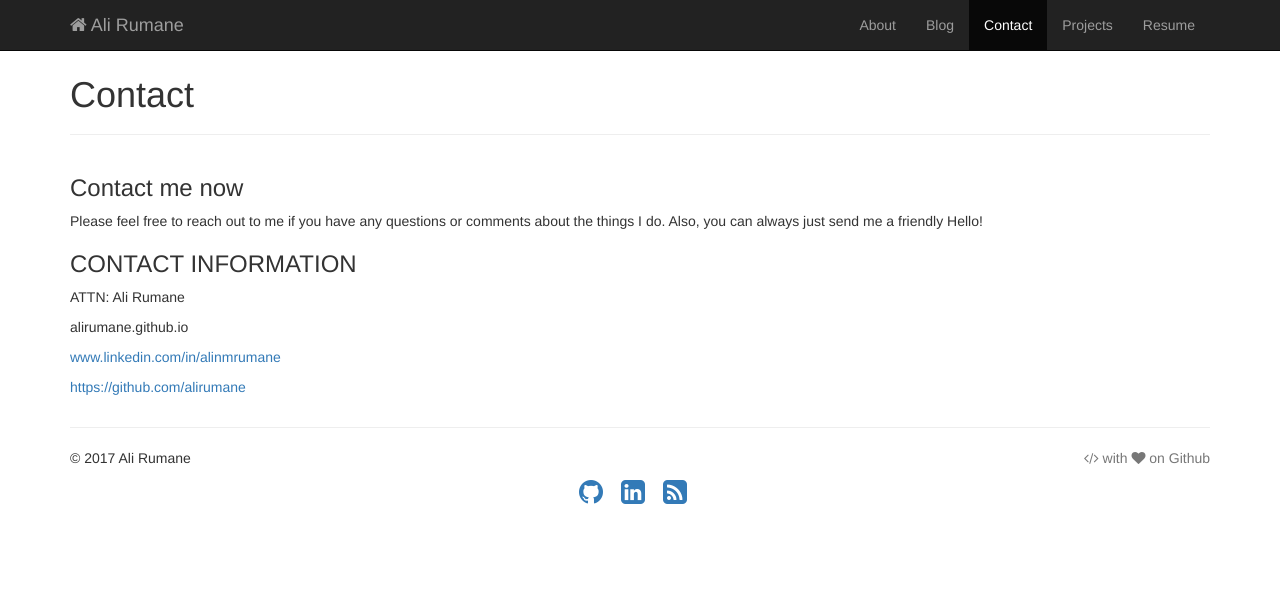
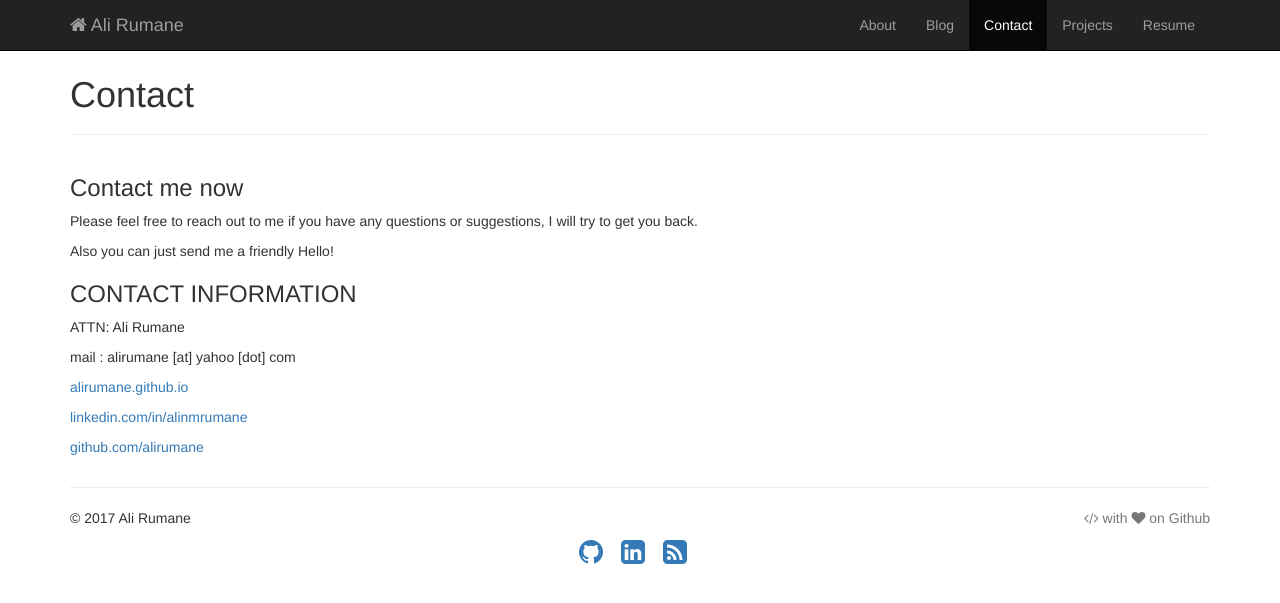
Before and after one commit to alirumane/ali-backup, a Jekyll site: the page built from contact.md, in a window 1280 px wide. Shown: the top 603 px of the page. Built offline with Jekyll 4.4.1, drawn with Linux system fonts in a browser that asks for light colours.

Commit message:
Update contact.md

```diff
--- a/contact.md
+++ b/contact.md
@@ -8,9 +8,9 @@ description: Contact
 
 ### Contact me now
 
-Please feel free to reach out to me if you have any questions or comments about the things I do. Also, you can always just send me a friendly Hello!
+Please feel free to reach out to me if you have any questions or suggestions, I will try to get you back.
 
-
+Also you can just send me a friendly Hello!
 
 ### CONTACT INFORMATION
 
@@ -18,8 +18,10 @@ Please feel free to reach out to me if you have any questions or comments about
 
 ATTN: Ali Rumane
 
-alirumane.github.io
+mail : alirumane [at] yahoo [dot] com
 
-[www.linkedin.com/in/alinmrumane](www.linkedin.com/in/alinmrumane)
+[alirumane.github.io](https://alirumane.github.io/)
 
-[https://github.com/alirumane](https://github.com/alirumane)
+[linkedin.com/in/alinmrumane](www.linkedin.com/in/alinmrumane)
+
+[github.com/alirumane](https://github.com/alirumane)
```
